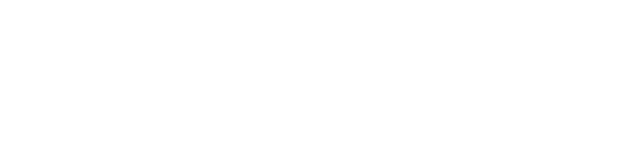
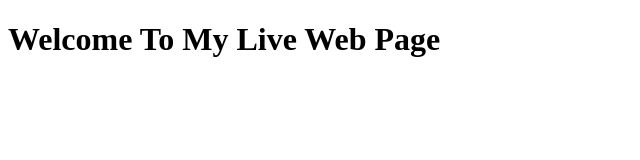
Before and after one commit to Pulkit519/Full_Stack, a plain HTML site: page index.html in a window 1280 px wide. Shown: the whole page, without its empty margins (0-640 px from the left). Drawn offline with Linux system fonts and the light colour scheme.

Commit message:
Third Commit with Heading

```diff
--- a/index.html
+++ b/index.html
@@ -3,10 +3,10 @@
 <head>
     <meta charset="UTF-8">
     <meta name="viewport" content="width=device-width, initial-scale=1.0">
-    <title>Welcome to LIVE GITHUB site</title>
+    <title>Welcome to LIVE GITHUB SITE</title>
+</head>
 
-</head>
 <body>
-
+    <h1>Welcome To My Live Web Page</h1>
 </body>
 </html>
```
